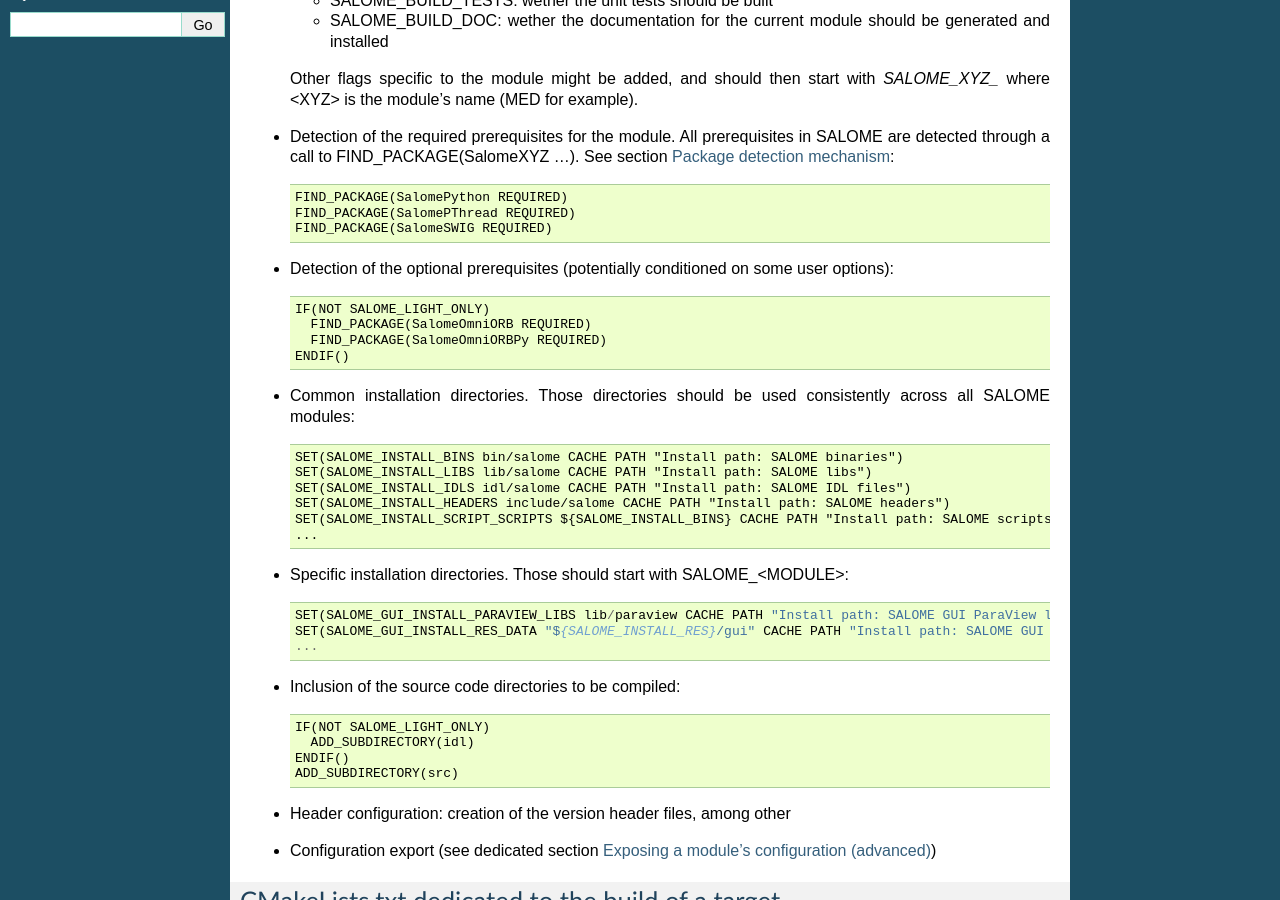
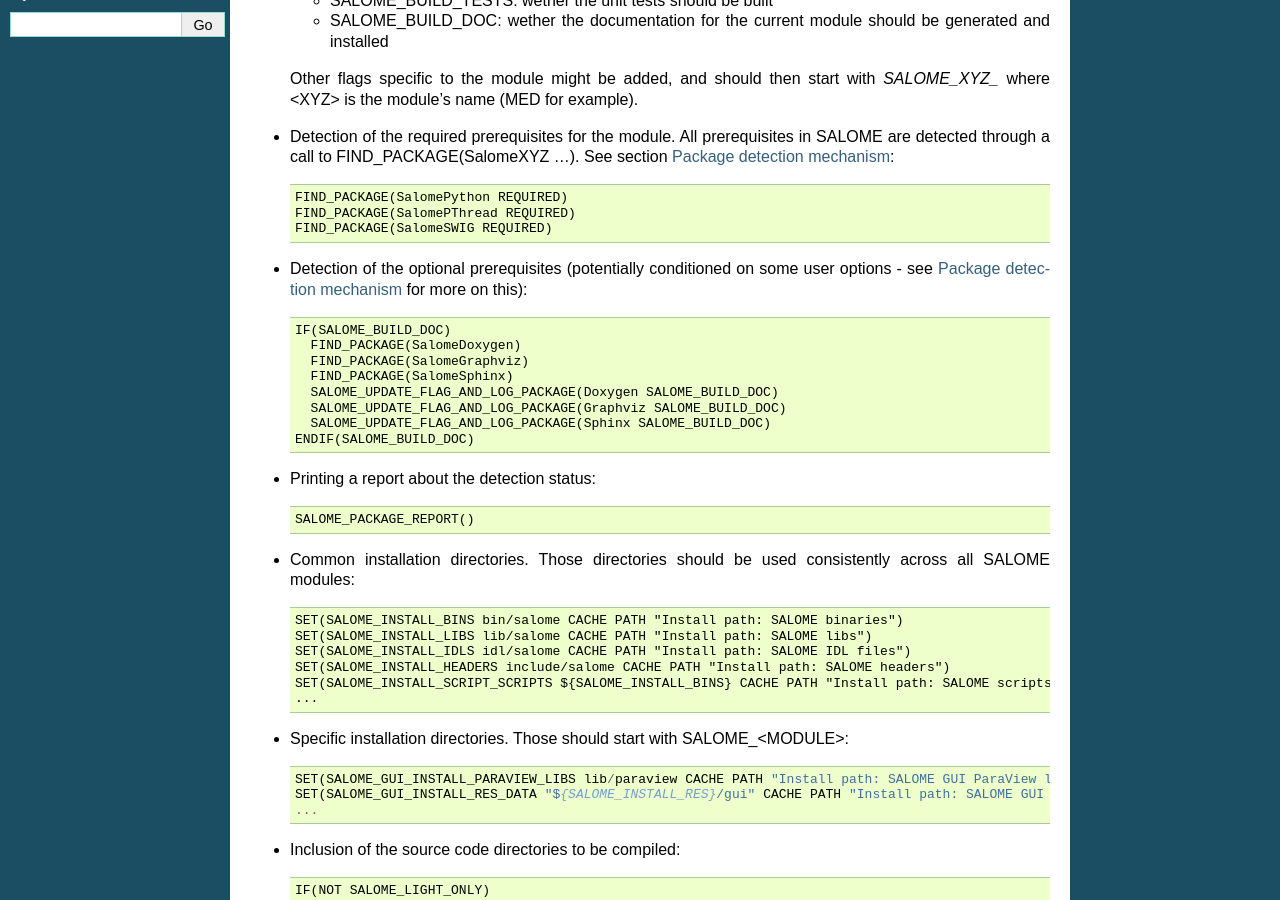
Before and after one commit to SalomePlatform/documentation, a Sphinx documentation site: the page built from dev/cmake/source/skeleton.rst, in a window 1280 px wide and 900 px high, scrolled down 368 px. Built offline with Sphinx 7.4.7, drawn with Linux system fonts in a browser that asks for light colours.

Commit message:
CMake: documenting SALOME_UPDATE_FLAG_AND_LOG_PACKAGE

```diff
--- a/dev/cmake/source/skeleton.rst
+++ b/dev/cmake/source/skeleton.rst
@@ -25,12 +25,21 @@ The root CMakeLists.txt should contain the following elements:
     FIND_PACKAGE(SalomeSWIG REQUIRED)
 
 
-* Detection of the optional prerequisites (potentially conditioned on some user options)::
+* Detection of the optional prerequisites (potentially conditioned on some user options - see :ref:`package` for more on this)::
 
-    IF(NOT SALOME_LIGHT_ONLY)
-      FIND_PACKAGE(SalomeOmniORB REQUIRED)
-      FIND_PACKAGE(SalomeOmniORBPy REQUIRED)
-    ENDIF()
+    IF(SALOME_BUILD_DOC)
+      FIND_PACKAGE(SalomeDoxygen)
+      FIND_PACKAGE(SalomeGraphviz)
+      FIND_PACKAGE(SalomeSphinx)
+      SALOME_UPDATE_FLAG_AND_LOG_PACKAGE(Doxygen SALOME_BUILD_DOC)
+      SALOME_UPDATE_FLAG_AND_LOG_PACKAGE(Graphviz SALOME_BUILD_DOC)
+      SALOME_UPDATE_FLAG_AND_LOG_PACKAGE(Sphinx SALOME_BUILD_DOC)
+    ENDIF(SALOME_BUILD_DOC)
+
+
+* Printing a report about the detection status::
+
+    SALOME_PACKAGE_REPORT()
 
 
 * Common installation directories. Those directories should be used consistently across all SALOME modules::
```
Also changed, not shown: dev/cmake/source/pkg.rst (+10 -2 lines).
